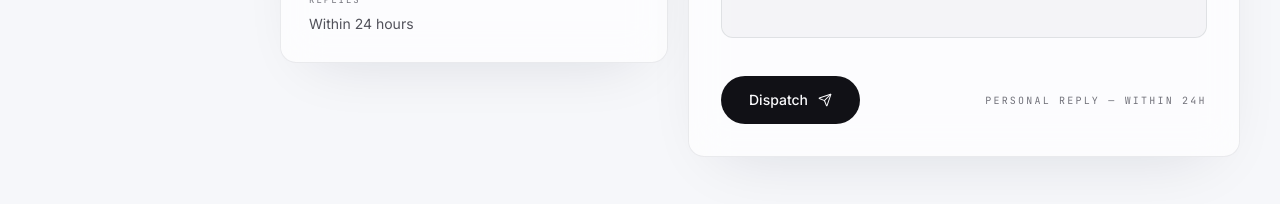
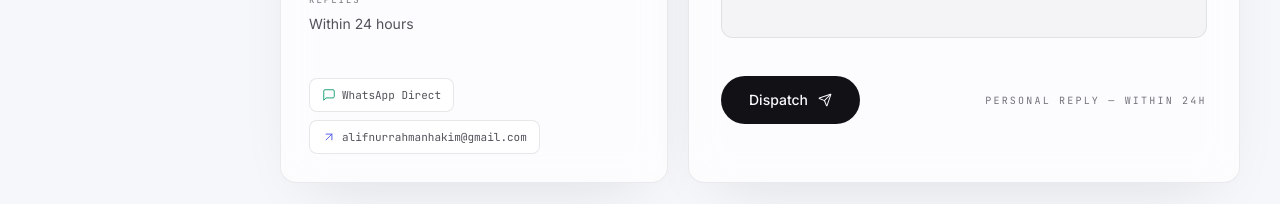
Before and after one commit to ArloDel/Portofolio-website, a Next.js app: page / in a window 1280 px wide. Shown: the part 9728-9932 px from the top of the page. Built offline with nearby package versions, Linux system fonts and the light colour scheme; no server answers.

Commit message:
feat(contact): integrate real email dispatch with fallback and add direct contact channels

```diff
--- a/app/components/sections/ContactSection.tsx
+++ b/app/components/sections/ContactSection.tsx
@@ -1,7 +1,7 @@
 "use client";
 
 import React, { useState, FormEvent } from "react";
-import { ArrowUpRight, CheckCircle2, ChevronDown, Loader2, Send } from "lucide-react";
+import { ArrowUpRight, CheckCircle2, ChevronDown, Loader2, MessageSquare, Send } from "lucide-react";
 import { PROFILE_DATA } from "@/app/data/profile";
 import { ContactFormData } from "@/app/types";
 import { useReveal } from "@/app/lib/motion";
@@ -35,6 +35,8 @@ export default function ContactSection({
   const [formErrors, setFormErrors] = useState<Record<string, string>>({});
   const [formStatus, setFormStatus] = useState<FormStatus>("IDLE");
   const [isSubmitting, setIsSubmitting] = useState<boolean>(false);
+
+  const [submitError, setSubmitError] = useState<string | null>(null);
 
   const sanitizeInput = (text: string): string => {
     return text
@@ -79,7 +81,7 @@ export default function ContactSection({
     return Object.keys(errors).length === 0;
   };
 
-  const handleSubmit = (e: FormEvent<HTMLFormElement>) => {
+  const handleSubmit = async (e: FormEvent<HTMLFormElement>) => {
     e.preventDefault();
     if (isSubmitting || formStatus === "SEALING") return;
 
@@ -93,6 +95,7 @@ export default function ContactSection({
 
     setIsSubmitting(true);
     setFormStatus("SEALING");
+    setSubmitError(null);
 
     const sanitizedData: ContactFormData = {
       name: sanitizeInput(formData.name),
@@ -103,10 +106,35 @@ export default function ContactSection({
 
     setFormData(sanitizedData);
 
-    setTimeout(() => {
+    // Ponytail ladder: native fetch directly to Formspree endpoint or NEXT_PUBLIC_FORMSPREE_ID
+    const formspreeId = process.env.NEXT_PUBLIC_FORMSPREE_ID;
+    if (!formspreeId) {
+      // Fallback: graceful mailto dispatch if no form endpoint is configured yet
+      const subjectEncoded = encodeURIComponent(`[Portfolio] ${sanitizedData.subject} - ${sanitizedData.name}`);
+      const bodyEncoded = encodeURIComponent(
+        `Name: ${sanitizedData.name}\nEmail: ${sanitizedData.email}\nObjective: ${sanitizedData.subject}\n\nMessage:\n${sanitizedData.message}`
+      );
+      window.location.href = `mailto:alifnurrahmanhakim@gmail.com?subject=${subjectEncoded}&body=${bodyEncoded}`;
       setFormStatus("CONFIRMED");
       setIsSubmitting(false);
-    }, 1200);
+      return;
+    }
+
+    try {
+      const res = await fetch(`https://formspree.io/f/${formspreeId}`, {
+        method: "POST",
+        headers: { "Content-Type": "application/json", Accept: "application/json" },
+        body: JSON.stringify(sanitizedData),
+      });
+
+      if (!res.ok) throw new Error("Failed to send message");
+      setFormStatus("CONFIRMED");
+    } catch {
+      setSubmitError("Failed to dispatch via network. Please contact directly via email or WhatsApp below.");
+      setFormStatus("IDLE");
+    } finally {
+      setIsSubmitting(false);
+    }
   };
 
   const handleResetForm = () => {
@@ -118,6 +146,7 @@ export default function ContactSection({
     });
     setHoneypot("");
     setFormErrors({});
+    setSubmitError(null);
     setFormStatus("IDLE");
     setIsSubmitting(false);
   };
@@ -185,6 +214,25 @@ export default function ContactSection({
                       <div className="text-ink-muted">{value}</div>
                     </div>
                   ))}
+                  {/* Direct instant channels */}
+                  <div className="mt-4 flex flex-wrap gap-2 pt-2">
+                    <a
+                      href="https://wa.me/6281234567890?text=Halo%20Alif,%20saya%20tertarik%20untuk%20berdiskusi%20proyek"
+                      target="_blank"
+                      rel="noopener noreferrer"
+                      className="glass-chip flex items-center gap-1.5 rounded-lg px-3 py-1.5 font-mono text-[11px] text-ink-muted transition-colors hover:text-success hover:border-success/40"
+                    >
+                      <MessageSquare className="h-3.5 w-3.5 text-success" strokeWidth={1.5} />
+                      WhatsApp Direct
+                    </a>
+                    <a
+                      href="mailto:alifnurrahmanhakim@gmail.com"
+                      className="glass-chip flex items-center gap-1.5 rounded-lg px-3 py-1.5 font-mono text-[11px] text-ink-muted transition-colors hover:text-accent hover:border-accent/40"
+                    >
+                      <ArrowUpRight className="h-3.5 w-3.5 text-accent" strokeWidth={1.5} />
+                      alifnurrahmanhakim@gmail.com
+                    </a>
+                  </div>
                 </div>
               </GlassCard>
             </div>
@@ -233,6 +281,12 @@ export default function ContactSection({
                       onChange={(e) => setHoneypot(e.target.value)}
                     />
                   </div>
+
+                  {submitError && (
+                    <div className="mb-4 rounded-xl border border-red-500/20 bg-red-500/10 p-3 text-xs text-red-400">
+                      {submitError}
+                    </div>
+                  )}
 
                   <div className="mb-7">
                     <h3 className="font-display text-xl font-semibold tracking-tight text-ink-hi">
```
Also changed, not shown: 1 other file (tests, documents, lock files or other folders).
